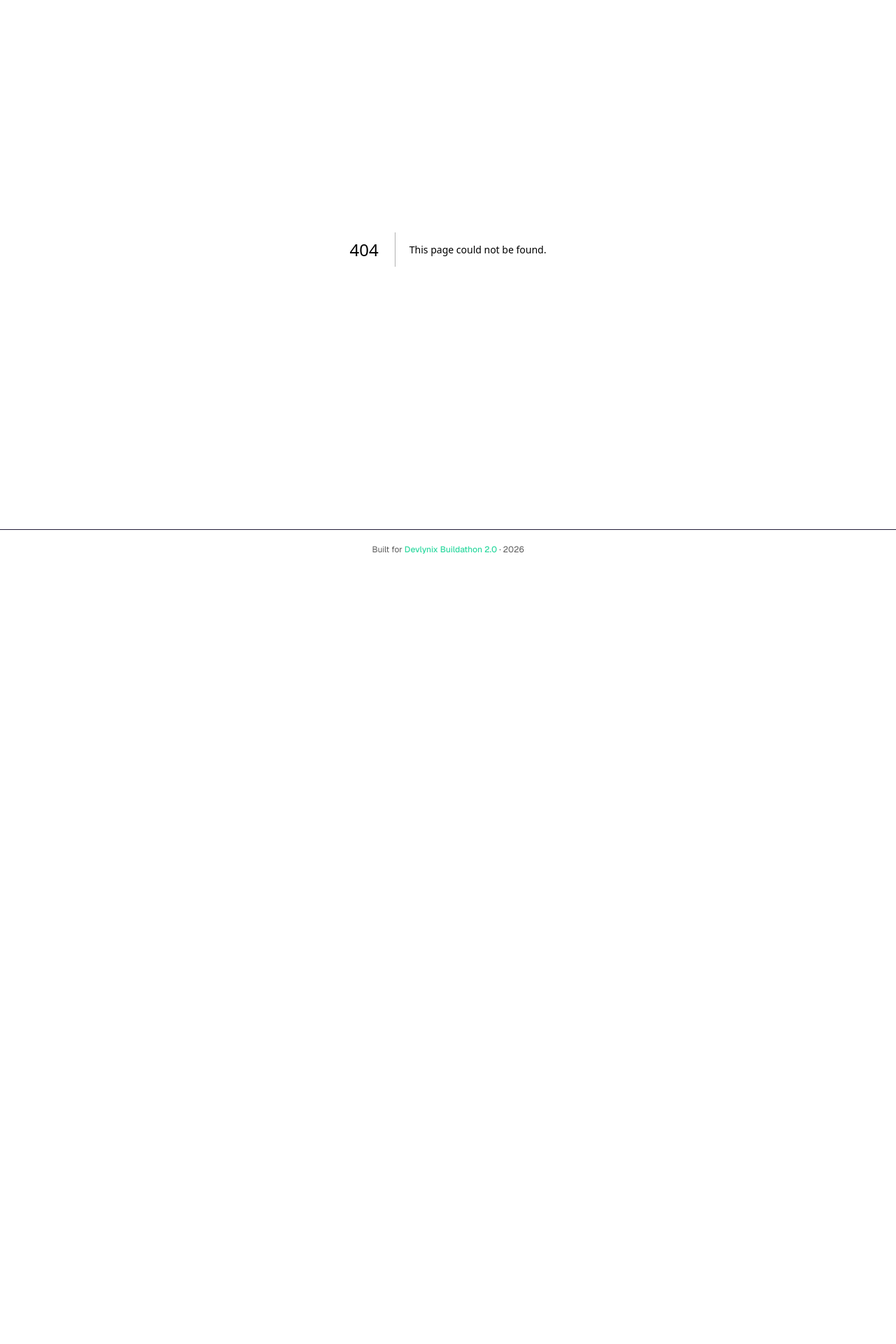
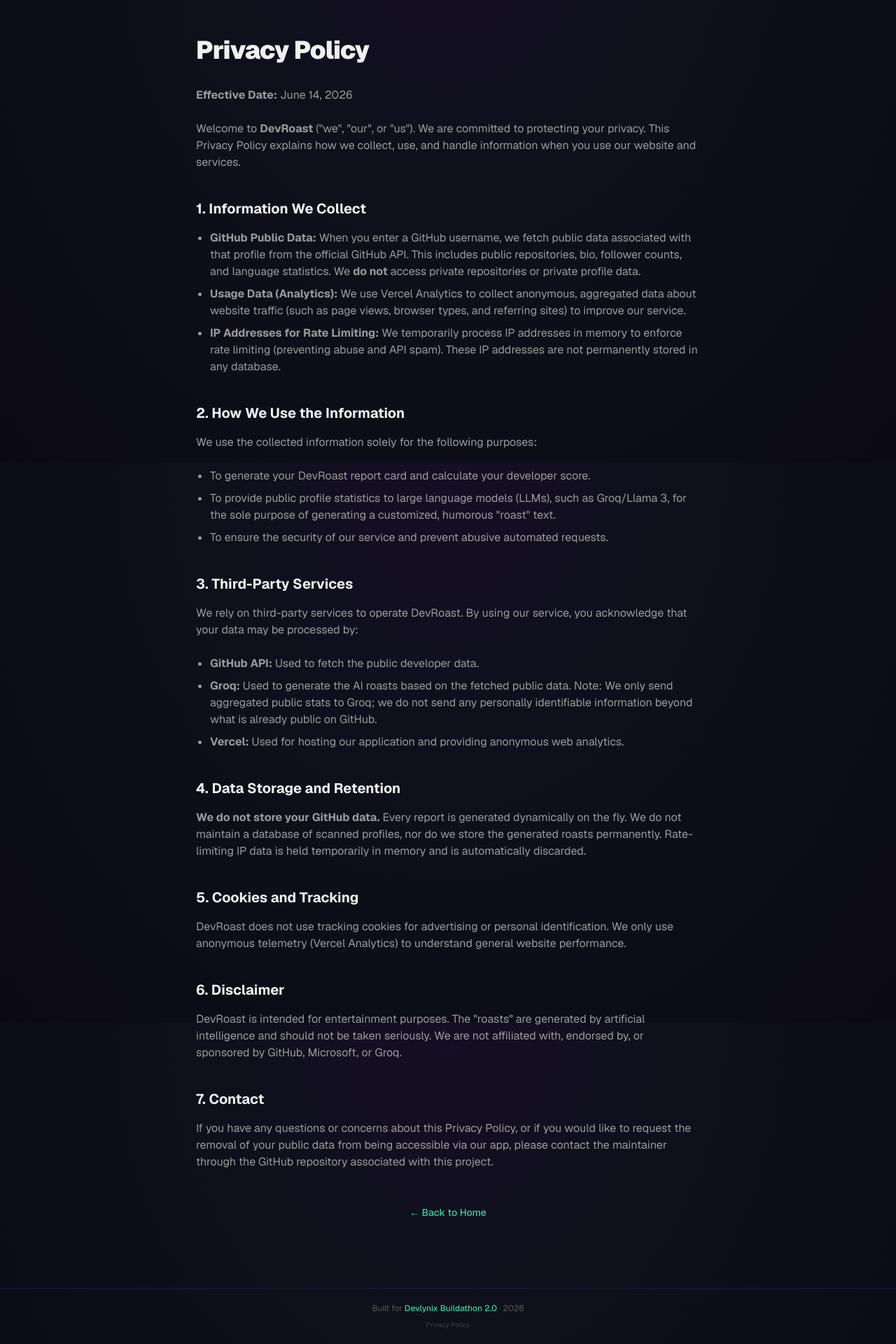
Before and after one commit to itxashancode/devroast, a Next.js app: page /privacy in a window 1280 px wide. Before the commit this address had no page. Shown: the part 140-2060 px from the top of the page at 70% size. Before the commit the page ends 953 px from the top, so only its background shows below. Built offline with nearby package versions, Linux system fonts and the light colour scheme.

Commit message:
docs: add comprehensive Privacy Policy page
- Created /privacy route with tailored privacy policy detailing GitHub API usage, Groq AI LLM processing, IP rate-limiting, and Vercel Analytics

- Added Privacy Policy link to global footer

```diff
--- a/app/layout.tsx
+++ b/app/layout.tsx
@@ -74,12 +74,15 @@
         {/* Add padding to top of main to account for fixed header */}
         <main className="flex-1 pt-24">{children}</main>
 
-        <footer className="border-t border-border py-5 text-center">
+        <footer className="border-t border-border py-5 text-center flex flex-col items-center gap-2">
           <p className="text-xs text-text-muted">
             Built for{" "}
             <span className="text-accent font-medium">Devlynix Buildathon 2.0</span>
             {" "}· {new Date().getFullYear()}
           </p>
+          <a href="/privacy" className="text-[10px] text-text-muted/60 hover:text-accent transition-colors">
+            Privacy Policy
+          </a>
         </footer>
         <Analytics />
       </body>
--- /dev/null
+++ b/app/privacy/page.tsx
@@ -0,0 +1,79 @@
+export const metadata = {
+  title: "Privacy Policy | DevRoast",
+  description: "Privacy Policy for DevRoast, the GitHub Developer Report Card.",
+};
+
+export default function PrivacyPolicy() {
+  return (
+    <div className="mx-auto max-w-3xl px-6 py-16 sm:py-24">
+      <h1 className="mb-8 text-3xl font-black tracking-tight text-text-primary sm:text-4xl">
+        Privacy Policy
+      </h1>
+
+      <div className="prose prose-invert max-w-none text-text-secondary">
+        <p className="mb-6">
+          <strong>Effective Date:</strong> {new Date().toLocaleDateString('en-US', { month: 'long', day: 'numeric', year: 'numeric' })}
+        </p>
+
+        <p className="mb-6">
+          Welcome to <strong>DevRoast</strong> ("we", "our", or "us"). We are committed to protecting your privacy. This Privacy Policy explains how we collect, use, and handle information when you use our website and services.
+        </p>
+
+        <h2 className="mt-10 mb-4 text-xl font-bold text-text-primary">1. Information We Collect</h2>
+        <ul className="mb-6 list-disc pl-5 space-y-2">
+          <li>
+            <strong>GitHub Public Data:</strong> When you enter a GitHub username, we fetch public data associated with that profile from the official GitHub API. This includes public repositories, bio, follower counts, and language statistics. We <strong>do not</strong> access private repositories or private profile data.
+          </li>
+          <li>
+            <strong>Usage Data (Analytics):</strong> We use Vercel Analytics to collect anonymous, aggregated data about website traffic (such as page views, browser types, and referring sites) to improve our service.
+          </li>
+          <li>
+            <strong>IP Addresses for Rate Limiting:</strong> We temporarily process IP addresses in memory to enforce rate limiting (preventing abuse and API spam). These IP addresses are not permanently stored in any database.
+          </li>
+        </ul>
+
+        <h2 className="mt-10 mb-4 text-xl font-bold text-text-primary">2. How We Use the Information</h2>
+        <p className="mb-6">We use the collected information solely for the following purposes:</p>
+        <ul className="mb-6 list-disc pl-5 space-y-2">
+          <li>To generate your DevRoast report card and calculate your developer score.</li>
+          <li>To provide public profile statistics to large language models (LLMs), such as Groq/Llama 3, for the sole purpose of generating a customized, humorous "roast" text.</li>
+          <li>To ensure the security of our service and prevent abusive automated requests.</li>
+        </ul>
+
+        <h2 className="mt-10 mb-4 text-xl font-bold text-text-primary">3. Third-Party Services</h2>
+        <p className="mb-6">We rely on third-party services to operate DevRoast. By using our service, you acknowledge that your data may be processed by:</p>
+        <ul className="mb-6 list-disc pl-5 space-y-2">
+          <li><strong>GitHub API:</strong> Used to fetch the public developer data.</li>
+          <li><strong>Groq:</strong> Used to generate the AI roasts based on the fetched public data. Note: We only send aggregated public stats to Groq; we do not send any personally identifiable information beyond what is already public on GitHub.</li>
+          <li><strong>Vercel:</strong> Used for hosting our application and providing anonymous web analytics.</li>
+        </ul>
+
+        <h2 className="mt-10 mb-4 text-xl font-bold text-text-primary">4. Data Storage and Retention</h2>
+        <p className="mb-6">
+          <strong>We do not store your GitHub data.</strong> Every report is generated dynamically on the fly. We do not maintain a database of scanned profiles, nor do we store the generated roasts permanently. Rate-limiting IP data is held temporarily in memory and is automatically discarded.
+        </p>
+
+        <h2 className="mt-10 mb-4 text-xl font-bold text-text-primary">5. Cookies and Tracking</h2>
+        <p className="mb-6">
+          DevRoast does not use tracking cookies for advertising or personal identification. We only use anonymous telemetry (Vercel Analytics) to understand general website performance.
+        </p>
+
+        <h2 className="mt-10 mb-4 text-xl font-bold text-text-primary">6. Disclaimer</h2>
+        <p className="mb-6">
+          DevRoast is intended for entertainment purposes. The "roasts" are generated by artificial intelligence and should not be taken seriously. We are not affiliated with, endorsed by, or sponsored by GitHub, Microsoft, or Groq.
+        </p>
+
+        <h2 className="mt-10 mb-4 text-xl font-bold text-text-primary">7. Contact</h2>
+        <p className="mb-6">
+          If you have any questions or concerns about this Privacy Policy, or if you would like to request the removal of your public data from being accessible via our app, please contact the maintainer through the GitHub repository associated with this project.
+        </p>
+      </div>
+
+      <div className="mt-12 text-center">
+        <a href="/" className="text-sm font-medium text-accent hover:underline">
+          &larr; Back to Home
+        </a>
+      </div>
+    </div>
+  );
+}
```
